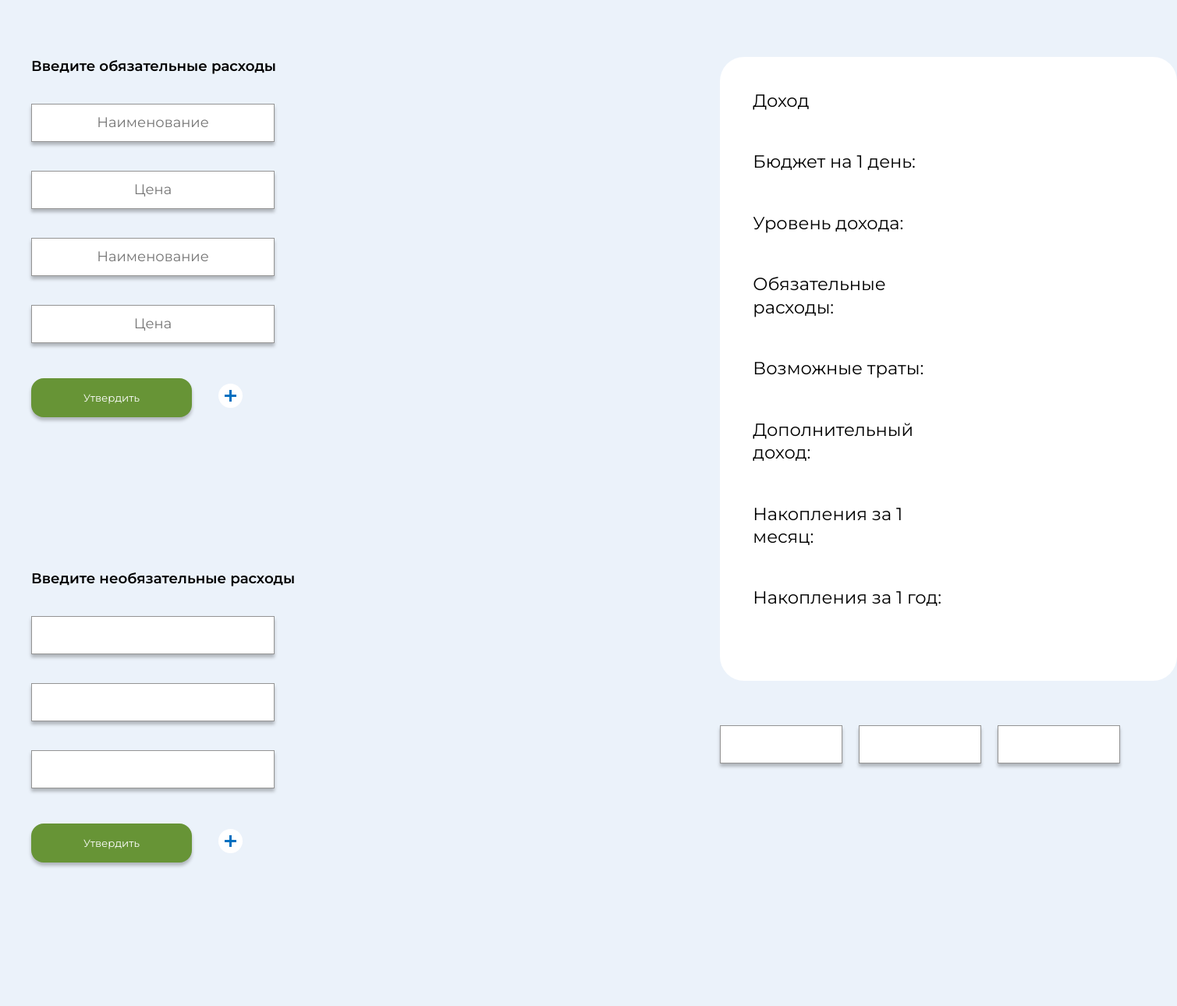
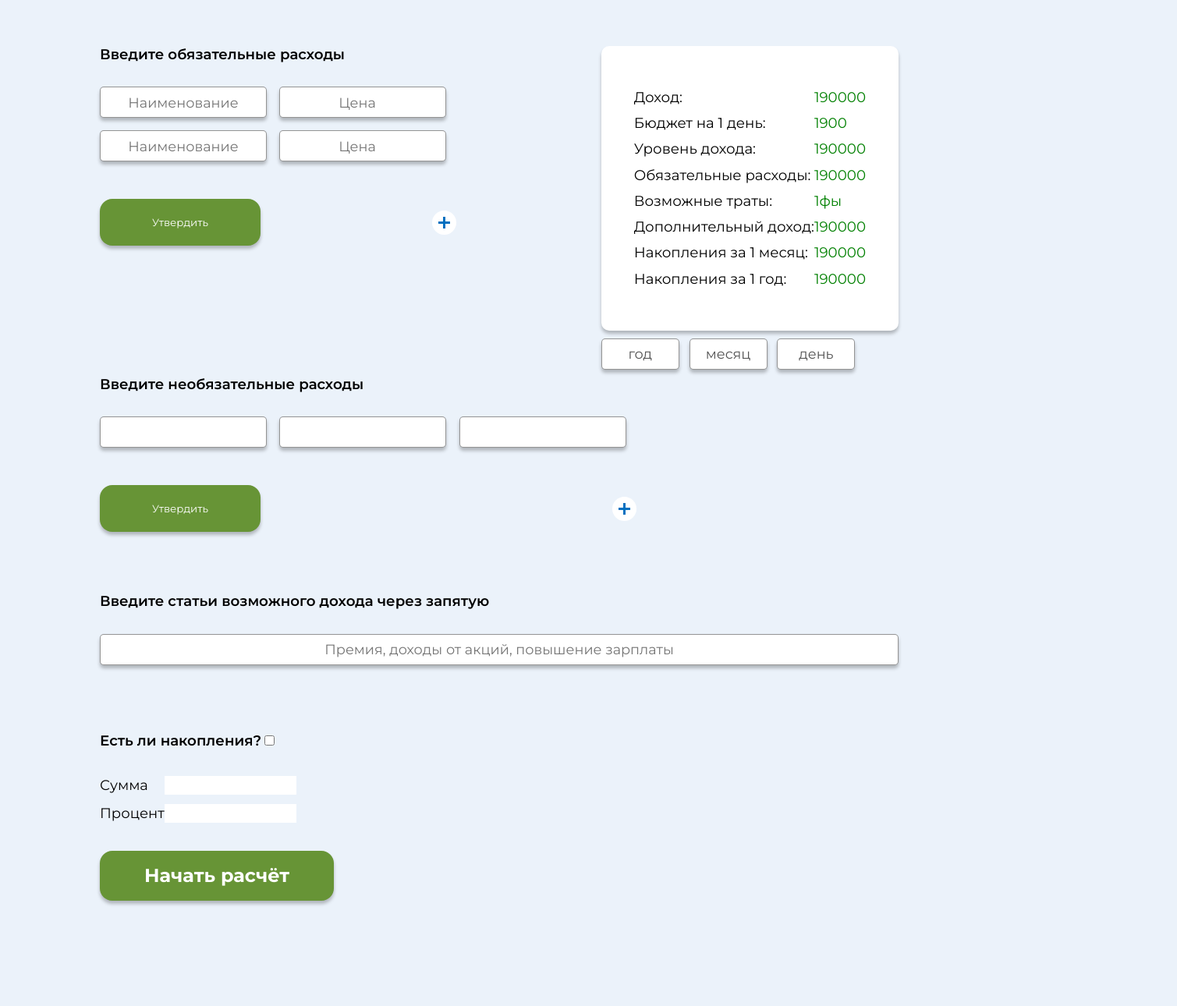
Before and after one commit to Vladislav-tech/Money-keeper, a plain HTML site: page index.html in a window 1280 px wide. Shown: the part 249-1539 px from the top of the page at 78% size, 1509 px wide, since content can reach past the window. After the commit the page ends 1440 px from the top, so only its background shows below. Drawn offline with Linux system fonts and the light colour scheme.

Commit message:
redesign

```diff
--- a/index.html
+++ b/index.html
@@ -7,78 +7,102 @@
 	<link rel="stylesheet" href="css/style.css">
 	<link rel="preconnect" href="https://fonts.gstatic.com">
 	<link href="https://fonts.googleapis.com/css2?family=Montserrat:wght@400;500;600;700;800;900&display=swap" rel="stylesheet">
-	<link rel="shortcut icon" href="img/favicon.svg">
+	<link rel="shortcut icon" href="img/money.svg">
 </head>
 <body>
 	<div class="wrapper">
 		<header class="header">
 			<nav class="header__nav">
-				<div class="header__nav-title">Money keeper</div>
+				<div class="header__nav-title">Money keeper <img src="img/dollar.svg" alt="dollar header" width="36" height="36"></div>
 			</nav>
 		</header>
+
 		<main class="main-content">
 			<h1 class="main-content__title">Расчёт дневного бюджета</h1>
 			<section class="expenses">
-				<h2 class="expenses-title  title-h2">Введите обязательные расходы</h2>
-				<div class="inputs-wrapper">
-					<input type="text" class="expenses__input input" placeholder="Наименование">
-					<input type="text" class="expenses__input input" placeholder="Цена">
-					<input type="text" class="expenses__input input" placeholder="Наименование">
-					<input type="text" class="expenses__input input" placeholder="Цена">
+				<h2 class="expenses__title title-h2">Введите обязательные расходы</h2>
+				<div class="expenses__enter-items">
+					<input type="text" class="expenses__enter-item enter-item" placeholder="Наименование">
+					<input type="number" class="expenses__enter-item enter-item" placeholder="Цена">
+					<br>
+					<input type="text" class="expenses__enter-item enter-item" placeholder="Наименование">
+					<input type="number" class="expenses__enter-item enter-item" placeholder="Цена">
 				</div>
 
+				<div class="action-wrapper">
 					<button class="expenses__button">Утвердить</button>
-					<div class="input-add">
-						<img src="img/Plus.svg" alt="">
+					<div class="input-add" title="Добавить">
+						<img src="img/Plus.svg" alt="plus" title="Добавить">
 					</div>
+				</div>
 			</section>
-
-			<section class="money-info">
-				<div class="budget">Доход</div>
-				<div class="budget-value"></div>
-				<div class="daybudget">Бюджет на 1 день:</div>
-				<div class="daybudget-value"></div>
-				<div class="level">Уровень дохода:</div>
-				<div class="level-value"></div>
-				<div class="expenses">Обязательные расходы:</div>
-				<div class="expenses-value"></div>
-				<div class="optionalexpenses">Возможные траты:</div>
-				<div class="optionalexpenses-value"></div>
-				<div class="income">Дополнительный доход:</div>
-				<div class="income-value"></div>
-				<div class="monthsavings">Накопления за 1 месяц:</div>
-				<div class="monthsavings-value"></div>
-				<div class="yearsavings">Накопления за 1 год:</div>
-				<div class="yearsavings-value"></div>
-			</section>
+			<div class="money-info-wrapper">
+				<table class="money-info">
+					<tr>
+						<td class="budget">Доход:</td>
+						<td class="budget-value">190000</td>
+					</tr>
+					<tr>
+						<td class="daybudget">Бюджет на 1 день:</td>
+						<td class="daybudget-value">1900</td>
+					</tr>
+					<tr>
+						<td class="level">Уровень дохода:</td>
+						<td class="level-value">190000</td>
+					</tr>
+					<tr>
+						<td class="expenses">Обязательные расходы:</td>
+						<td class="expenses-value">190000</td>
+					</tr>
+					<tr>
+						<td class="optionalexpenses">Возможные траты:</td>
+						<td class="optionalexpenses-value">1фы</td>
+					</tr>
+					<tr>
+						<td class="income">Дополнительный доход:</td>
+						<td class="income-value">190000</td>
+					</tr>
+					<tr>
+						<td class="monthsavings">Накопления за 1 месяц:</td>
+						<td class="monthsavings-value">190000</td>
+					</tr>
+					<tr>
+						<td class="yearsavings">Накопления за 1 год:</td>
+						<td class="yearsavings-value">190000</td>
+					</tr>
+				</table>
+				<div class="data">
+					<input class="data__year data-item  input" value="год" disabled>
+					<input class="data__month data-item input" value="месяц" disabled>
+					<input class="data__day data-item input" value="день" disabled>
+				</div>
+			</div>
 
 			<section class="optional-expenses">
 				<h2 class="optional-expenses-title  title-h2">Введите необязательные расходы</h2>
-				<div class="inputs-wrapper">
-					<input type="text" class="optional-expenses__input input">
-					<input type="text" class="optional-expenses__input input">
-					<input type="text" class="optional-expenses__input input">
+				<div class="expenses__enter-items">
+					<input type="text" class="optional-expenses__enter-item enter-item">
+					<input type="text" class="optional-expenses__enter-item enter-item">
+					<input type="text" class="optional-expenses__enter-item enter-item">
 				</div>
 
-					<button class="optional-expenses__button">Утвердить</button>
-					<div class="input-add">
-						<img src="img/Plus.svg" alt="">
+				<div class="action-wrapper">
+					<button class="expenses__button">Утвердить</button>
+					<div class="input-add"  title="Добавить">
+						<img src="img/Plus.svg" alt="plus" title="Добавить">
 					</div>
+				</div>
 			</section>
 
-			<h2 class="income-title  title-h2">Введите статьи возможного дохода через запятую</h2>
-			<input type="text" class="choose-income  input" placeholder="Введите здесь">
-
-			<div class="data">
-				<input class="data__year data-item  input" disabled>
-				<input class="data__month data-item input" disabled>
-				<input class="data__day data-item input" disabled>
-			</div>
+			<section class="income">
+				<h2 class="income-title  title-h2">Введите статьи возможного дохода через запятую</h2>
+				<input type="text" class="income__enter  enter-item" placeholder="Премия, доходы от акций, повышение зарплаты">
+			</section>
 
 			<section class="savings">
 				<h2 class="savings__title title-h2">Есть ли накопления?</h2>
 				<input type="checkbox" class="check-savings">
-				<table>
+				<table class="savings__data">
 					<tr>
 						<td class="sum-label">Сумма</td>
 						<td><input type="text" class="sum input"></td>
@@ -89,9 +113,9 @@
 					</tr>
 				</table>
 			</section>
-			<button class="start-payment__button">Начать расчёт</button>
+			<button class="start-payment-button">Начать расчёт</button>
 		</main>
 	</div>
-	<script src="js/main.js"></script>
+	<!-- <script src="js/main.js"></script> -->
 </body>
 </html>
--- a/scss/style.scss
+++ b/scss/style.scss
@@ -22,130 +22,80 @@ $maxWidth: 1440;
 body {
     background-color: $bodyBackgroundColor;
     font-family: $mainFont;
+    height: 1440px;
 }
 
 .wrapper {
-    display: grid;
-    grid-template-columns: repeat(4, 1fr);
-    gap: 20px;
+
 }
-
 .main-content {
-    grid-column: 1/-1;
+    padding: 0 10vw;
 }
 
 .header {
     color: white;
     background-color: $headerBackgroundColor;
-    height: 90px;
-    padding: 0 40px;
-    grid-column: 1/-1;
+    padding: 5vh 10vw;
     & .header__nav-title {
         font-family: 'Shanti', sans-serif;
         line-height: 31px;
         font-size: 24px;
-        margin: 30px 0;
         text-shadow: 0px 4px 4px rgba(0, 0, 0, 0.25);
         text-transform: uppercase;
     }
 }
 
 .main-content {
-    display: grid;
-    grid-template-columns: repeat(4, 1fr);
-    gap: 20px;
-    padding: 0 40px;
 }
-
 .main-content__title {
+    text-align: center;
     font-weight: 700;
-    text-align: center;
-    margin: 74px 0;
-    line-height: 43.88px;
-    grid-column: 1/-1;
+    margin-top: 10vh;
     @include adaptive-font(36, 20);
 }
 
-.money-info {
-    background-color: white;
-    border-radius: 31px;
-    grid-column: 3/5;
-    height: 100vh;
-    max-width: 645px;
+.expenses {
+    display: inline-block;
 }
 
-.expenses,
-.optional-expenses {
-    grid-column: 1/3;
-}
-
-.optional-expenses {
-    position: relative;
-    margin-top: -30vh;
-}
-
-.title-h2{
+.title-h2 {
     font-weight: 600;
-    line-height: 23px;
+    margin: 10vh 0 3vh 0;
     @include adaptive-font(19, 14);
 }
 
-.income-title {
-    margin-top: 152px;
-    grid-row: 4;
-    grid-column: 1/3;
-}
-
-.optional-expenses-title {
-    margin: 77px 0 0 0;
-}
-
-.inputs-wrapper {
-    display: flex;
-    flex-wrap: wrap;
-    width: 66%;
-}
-
-.input {
-    width: 312px;
-    height: 49px;
-    margin: 37px 21px 0 0;
+.enter-item,
+.data-item {
     text-align: center;
     border: 1px solid rgba(0, 0, 0, 0.42);
+    border-radius: 5px;
+    margin: 1vh 1vw 1vh 0;
+    height: 5vh;
     box-shadow: 0px 4px 4px rgba(0, 0, 0, 0.25);
     &:hover {
         background-color: $inputHover;
     }
-    @include adaptive-font(19, 12);
+    &:focus {
+        background-color: $inputHover;
+        border: 1px solid black;
+    }
+    @include adaptive-font(19, 10);
 }
 
-.data-item {
-    width: 157px;
-    background-color: white;
-}
-
-.choose-income {
-    grid-row: 5;
-    grid-column: 1/3;
-    width: 50vw;
-    margin-top: 10px;
-}
-
-.expenses__button,
-.optional-expenses__button {
-    width: 206px;
-    height: 50px;
-    margin: 45px 0 0 0;
-    @extend %buttonEffects;
+.action-wrapper {
+    display: flex;
+    margin-top: 5vh;
+    align-items: center;
+    flex-wrap: wrap-reverse;
 }
 
 .input-add {
+    margin-left: auto;
+    background-color: #ffffff;
+    border-radius: 100%;
     width: 31px;
     height: 31px;
-    background-color: white;
-    border-radius: 100%;
-    margin: 30px;
-    display: inline-flex;
+    display: flex;
     justify-content: center;
     align-items: center;
     cursor: pointer;
@@ -153,59 +103,105 @@ body {
     &:hover {
         background-color: $plusHover;
     }
+    &:active {
+        background-color: black;
+        transition: 1.3s;
+    }
+}
+
+.expenses__button {
+    height: 7.5vh;
+    width: 206px;
+    @extend %buttonEffects;
+}
+
+.money-info-wrapper {
+    display: inline-block;
+    position: relative;
+    top: 78px;
+    float: right;
 }
 
 .money-info {
-    display: flex;
+    display: inline-block;
+    background-color: #ffffff;
     padding: 42px;
-    justify-content: space-between;
-    flex-wrap: wrap;
-    & div {
-        width: 50%;
-        font-size: 24px;
-        line-height: 29.26px;
-        @include adaptive-font(24, 14);
+    border-radius: 10px;
+    border-spacing: 0 15px;
+    box-shadow: 0px 4px 4px rgba(0, 0, 0, 0.25);
+    & td {
+        @include adaptive-font(19, 14);
     }
-    & div:nth-child(even) {
-        text-align: end;
-        color: green;
+    & tr > td:nth-child(2) {
+        color: green
+    }
+}
 
-    }
+.optional-expenses {
+    display: inline-block;
 }
 
 .data {
     display: flex;
+    flex-shrink: 1;
 }
 
-.savings {
-    margin: 154px 0 0 0;
-    grid-row: 6;
+.data-item {
+    background-color: white;
+    width: 100px;
+}
+
+.income__enter {
+    width: 100%;
+}
+
 .savings__title {
-    display: inline;
-    margin-right: 134px;
+    display: inline-block;
 }
-    .check-savings {
-    height: 32px;
-    width: 32px;
+
+.start-payment-button {
+    font-weight: bold;
+    font-size: 24px;
+    line-height: 29px;
+    height: 8vh;
+    width: 300px;
+    margin: 3vh 0;
+    @extend %buttonEffects;
 }
+
+.savings__data {
+    border-spacing: 0 1.5vh;
+}
+
 .sum-label,
 .percent-label {
-        @include adaptive-font(19, 10);
-        font-weight: 700;
-        margin-right: 267px;
+    @include adaptive-font(19, 12);
 }
+
 .sum,
 .percent {
-        margin-left: 100px;
+    height: 3vh;
+}
+
+@media screen and(max-width: 957px) {
+    .money-info-wrapper {
+        display: inline-block;
+        position: relative;
+        top: 5vh;
+        left: 0;
+        float: none;
+    }
+    .money-info {
+        padding: 20px;
     }
 }
 
-.start-payment__button {
-    grid-row: 7;
-    width: 312px;
-    height: 84px;
-    font-weight: bold;
-    font-size: 24px;
-    line-height: 29px;
-    @extend %buttonEffects;
+@media screen and(max-width: 390px) {
+    .main-content {
+        padding: 0 5vw
     }
+
+    .data-item {
+        width: 90px;
+    }
+}
```
Also changed, not shown: css/style.css, img/dollar.svg (added), img/money.svg (added). Lines whose indentation alone changed are shown as unchanged.
